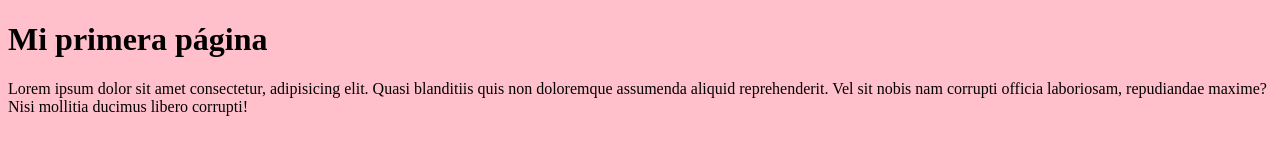
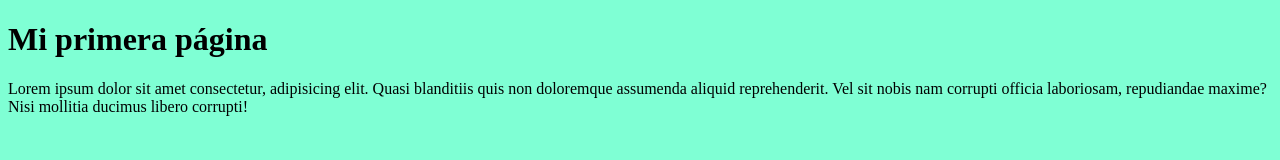
Before and after one commit to valelopezs/29-09-2020, a plain HTML site: page index.html in a window 1280 px wide. Drawn offline with Linux system fonts and the light colour scheme.

Commit message:
cambio de bg color aquamarine

```diff
--- a/assets/style.css
+++ b/assets/style.css
@@ -1,3 +1,3 @@
 body{
-    background: pink;
+    background: aquamarine;
 }
```
